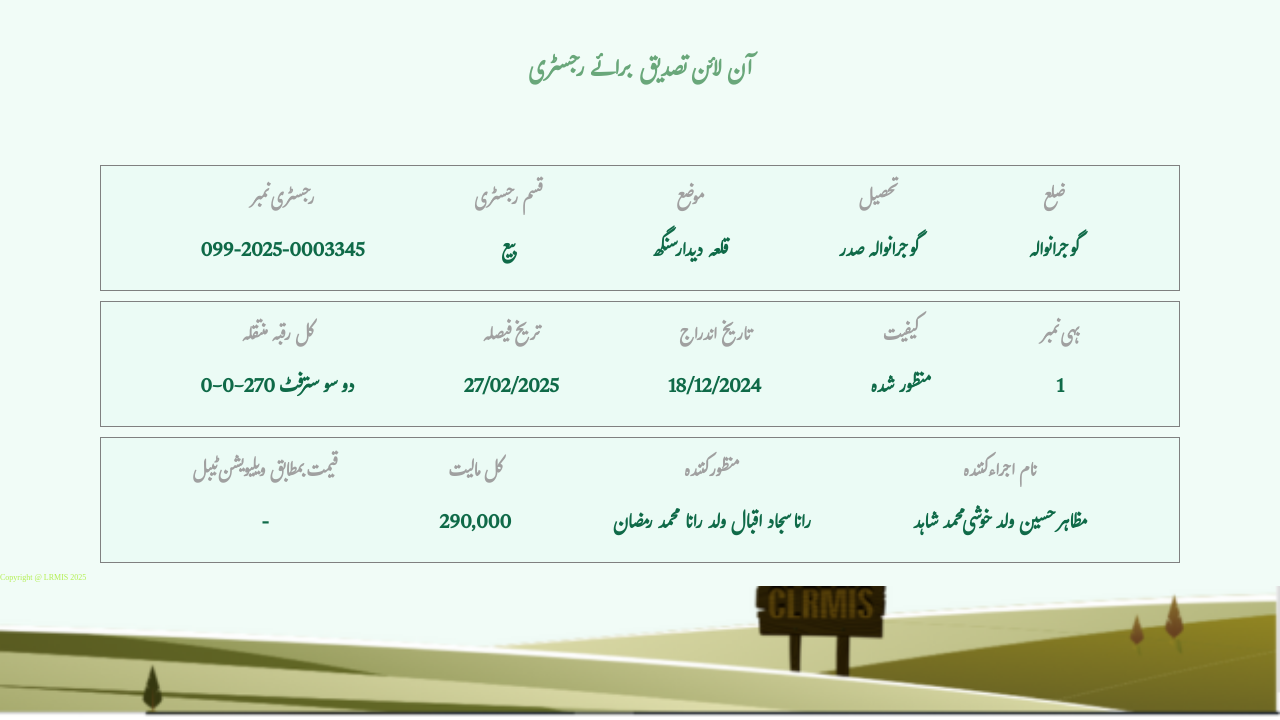
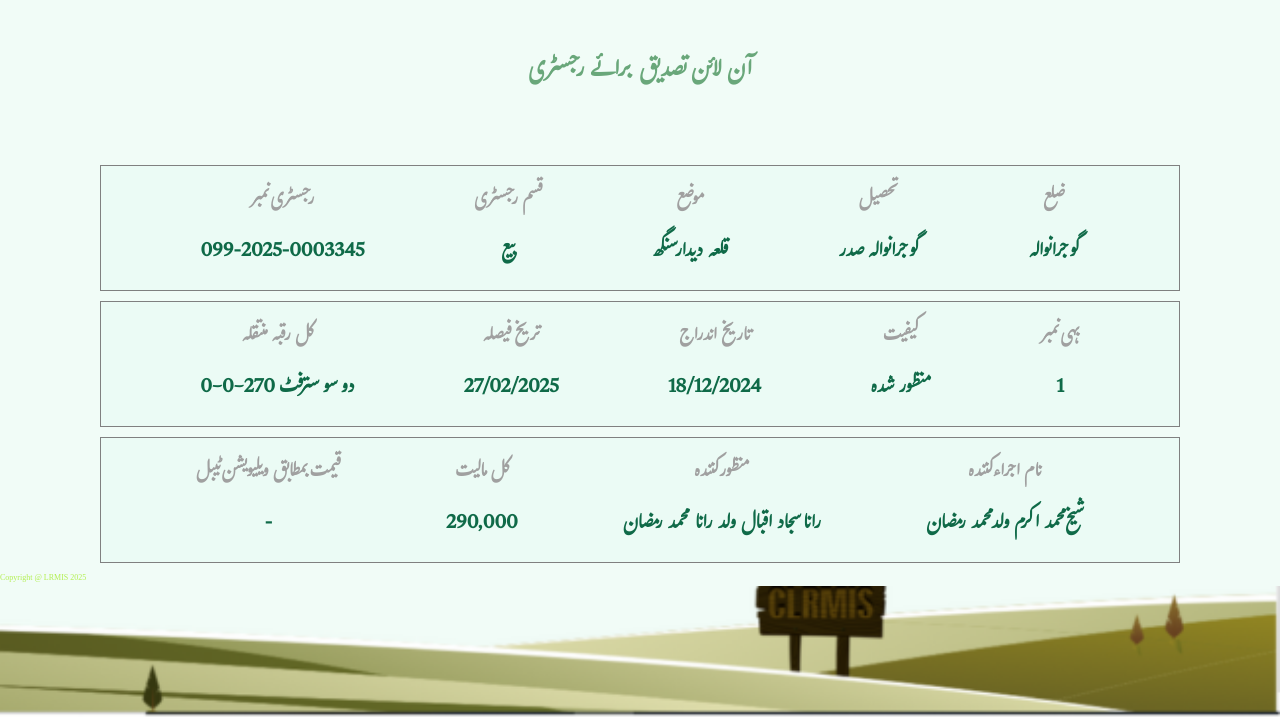
Before and after one commit to punjabzameen/https-onlinefard.punjab-zameen.gov.pk-RegistryVerification-data-HZVAQeF2tYkBM-k1QiYuZC55aPY02FDD73, a plain HTML site: page index.html in a window 1280 px wide. Shown: the part 80-800 px from the top of the page. Drawn offline with Linux system fonts and the light colour scheme.

Commit message:
Update index.html

```diff
--- a/index.html
+++ b/index.html
@@ -111,7 +111,7 @@
             <div class="item text4">
                 <h3>نام اجراء کنندہ
                 </h3>
-                <p>مظاہر حسین ولد خوشی محمد شاہد
+                <p>شیخ محمد اکرم ولد محمد رمضان
                 </p>
             </div>
 
```
